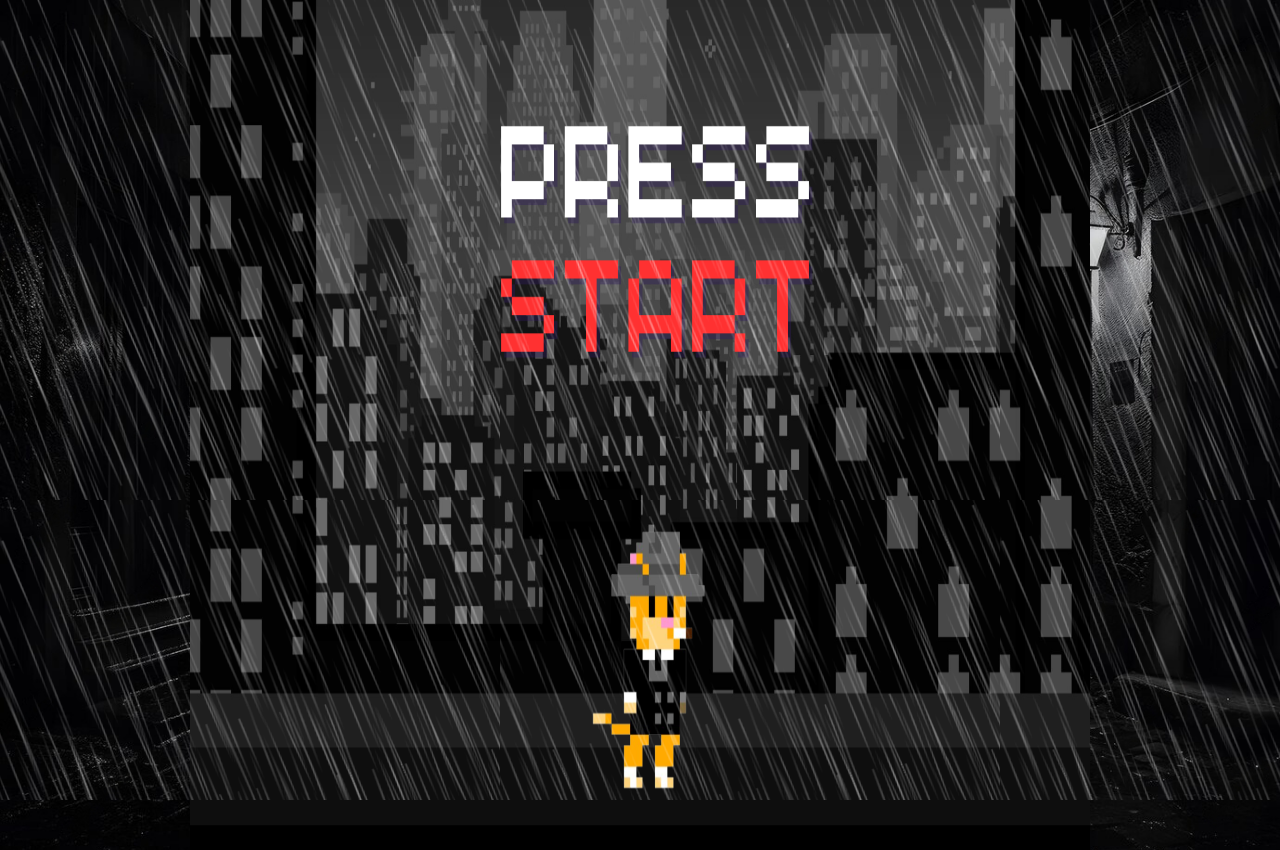
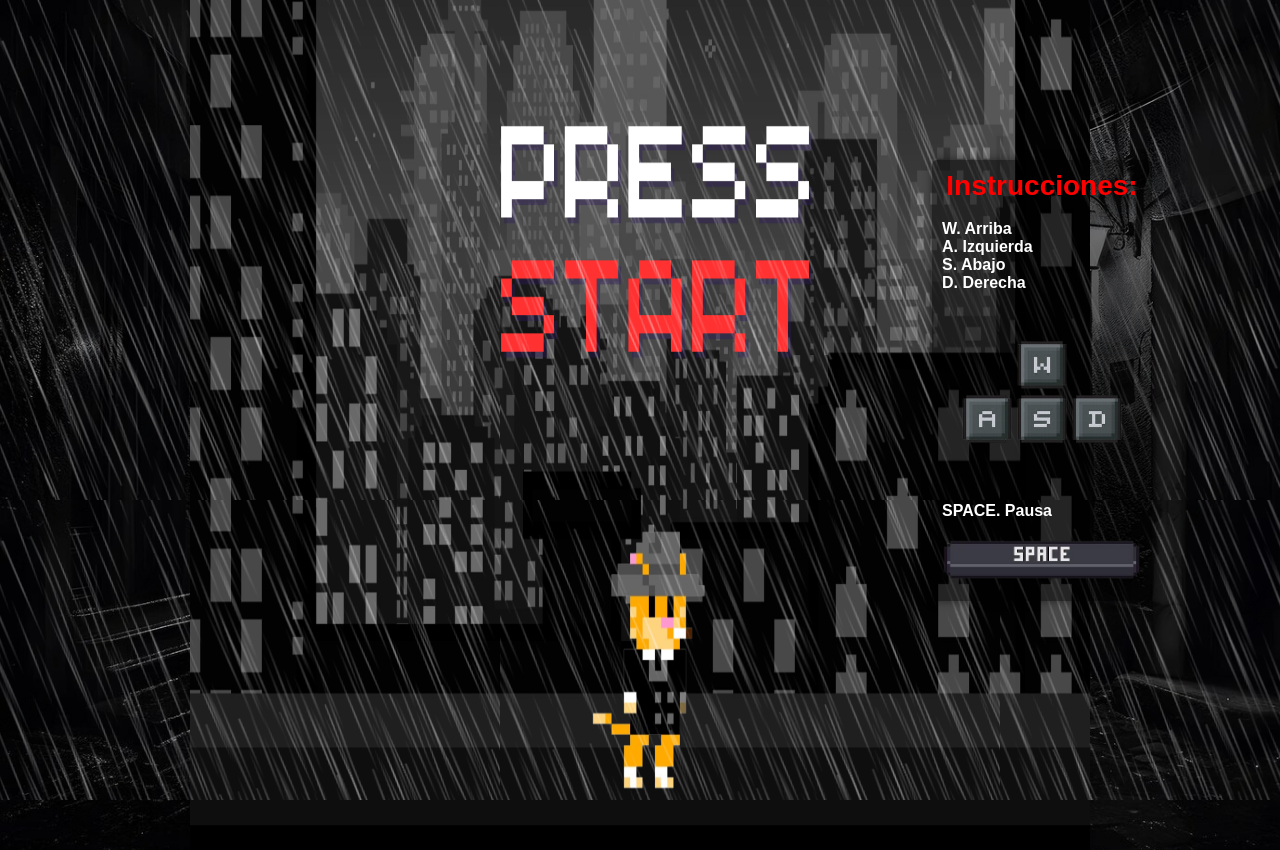
Before and after one commit to JoseLuisGL/Crossy_Road_Examen, a plain HTML site: page index.html in a window 1280 px wide. Drawn offline with Linux system fonts and the light colour scheme.

Commit message:
Instrucciones

```diff
--- a/index.html
+++ b/index.html
@@ -9,7 +9,6 @@
             margin: 0;
             padding: 0;
             height: 100%;
-            margin: 0;
             display: flex;
             justify-content: center;
             align-items: center;
@@ -45,15 +44,50 @@
                 background-position: 0% 100%;
             }
         }
+        .instrucciones {
+            position: absolute;
+            top: 20%;
+            right: 10%;
+            width: 200px;
+            background-color: rgba(0, 0, 0, 0.5);
+            color: white;
+            font-weight: bold;
+            padding: 10px;
+            border-radius: 5px;
+            font-family: Arial, sans-serif;
+            box-shadow: 0px 0px 10px rgba(0, 0, 0, 0.5);
+        }
+        .titulo{
+            font-family: Arial, Helvetica, sans-serif;
+            font-size: 28px;
+            color: red;
+            text-align: center;
+        }
+        .img-instrucciones {
+            width: 200px;
+            height: auto;
+            margin-bottom: 10px;
+            display: block;
+            margin-left: auto;
+            margin-right: auto;
+        }
     </style>
 </head>
 <body>
     <div class="rain"></div>
+    <div class="instrucciones">
+        <div class="titulo">Instrucciones:</div>
+        <br>W. Arriba <br>A. Izquierda <br>S. Abajo <br>D. Derecha
+        <img src="wasd.png" alt="Imagen Instrucciones" class="img-instrucciones">
+        SPACE. Pausa <br> <br>
+        <img src="space.png" alt="Imagen Instrucciones" class="img-instrucciones">
+    </div>
     <canvas id="canvas" width="900" height="900" tabindex="0"></canvas>
     <script type="text/javascript">
         const canvas = document.getElementById("canvas");
         const ctx = canvas.getContext("2d");
 
+        //Variables
         var direction = "";
         var obstaculos = [];
         var speed = 0;
@@ -64,6 +98,8 @@
         var level3Transition = false;
         var winner = false;
         var winTime = 0;
+
+        //Imagenes var
         var campo = new Image();
         var playerMovRight = new Image();
         var playerMovLeft = new Image();
@@ -79,6 +115,8 @@
         var imagenLevel2 = new Image();
         var imagenLevel3 = new Image();
         var imagenWinner = new Image();
+
+        //Imagenes
         campo.src = "campo_fondo.jpg";
         playerMovRight.src = "gato_derecha.png";
         playerMovLeft .src = "gato_izquierda.png";
@@ -94,16 +132,21 @@
         imagenLevel2.src = "level2.png";
         imagenLevel3.src = "level3.png";
         imagenWinner.src = "winner.png";
+
+        //Timer y Score
         var startTimer = 0;
         var pausedTimer = 0;
         var timer = 0;
         var score = 0;
+
+        //Musica
         const musica_fondo = new Audio("musica_fondo1.mp3");
         const musica_lluvia = new Audio("musica_lluvia1.mp3");
         const pilladoChaval = new Audio("aw-dangit.mp3");
         const hazGanadoChaval = new Audio("yipe_win.mp3");
         const hazPiladoPastaChaval = new Audio("ding.mp3");
 
+        //Clases
         class Player {
             constructor(x, y , w, h, s, img) {
                 this.x = x;
@@ -158,7 +201,7 @@
 
         }
 
-        //Jugador y Obstaculos
+        //Jugador, Obstaculos y Dinero
         var player = new Player(450,819,60,60,10);
         var dinero = new Player(Math.random() * (600 - 100), Math.random() * (500 - 100), 30, 30);
         obstaculos.push(new Obstaculo(100, 90, 70, 70, 7, obstaculoPerro1));
```
Also changed, not shown: space.png (added), wasd.png (added).
